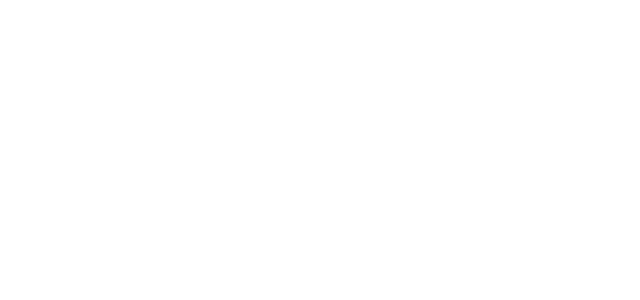
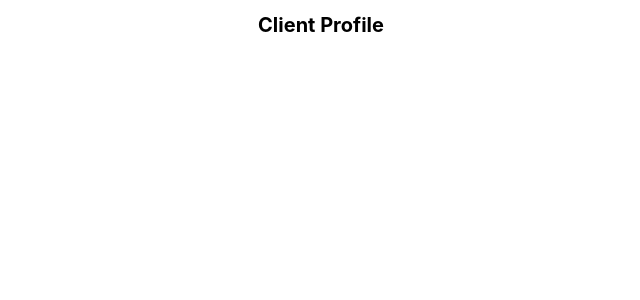
Before and after one commit to Naximus/fitnessManagerApp, a React (Create React App) app in the folder app/: page /clientProfile in a window 1280 px wide. Before the commit this address had no page. Shown: the top 300 px of the page, without its empty margins (319-959 px from the left). Built offline with nearby package versions, Linux system fonts and the light colour scheme.

Commit message:
Add client profile

```diff
--- a/app/src/App.js
+++ b/app/src/App.js
@@ -1,6 +1,7 @@
 import { Routes, Route } from "react-router-dom"
 import './App.scss';
 import Admin from './pages/admin/Admin';
+import ClientProfile from "./pages/client-profile/ClientProfile";
 import Dashboard from './pages/dashboard/Dashboard';
 import Login from './pages/login/Login';
 
@@ -20,6 +21,7 @@ function App() {
         <Route path="/" element={ <Dashboard user={user}/> } />
         <Route path="/login" element={ <Login /> } />
         <Route path="/admin" element={ <Admin user={user} /> } />
+        <Route path="/clientProfile" element={ <ClientProfile user={user} /> } />
       </Routes>
     </div>
   );
--- a/app/src/pages/client-profile/ClientProfile.jsx
+++ b/app/src/pages/client-profile/ClientProfile.jsx
@@ -0,0 +1,11 @@
+import React from "react";
+
+const ClientProfile = ({user}) => {
+    return(
+        <main className="client-profile">
+            <h1>Client Profile</h1>
+        </main>
+    )
+}
+
+export default ClientProfile;
```
